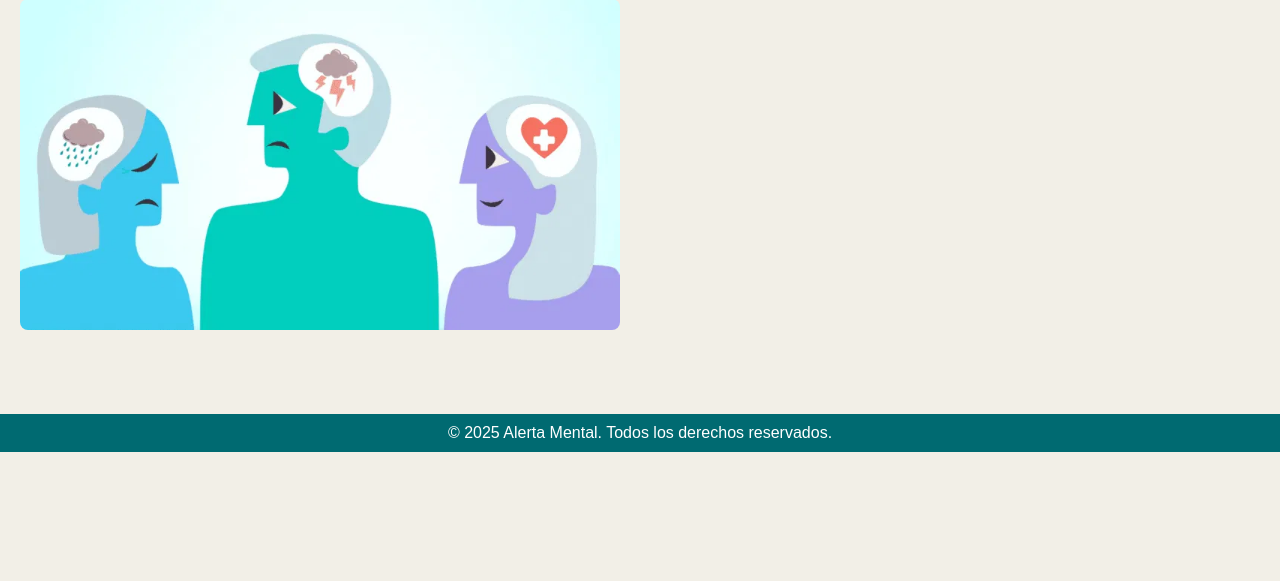
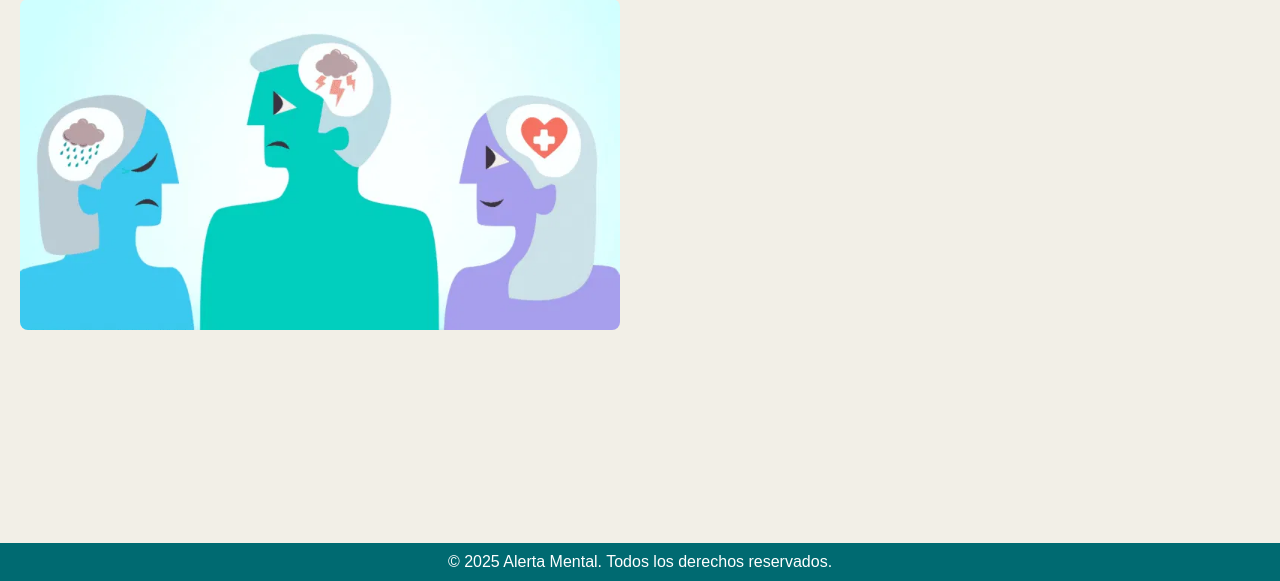
Before and after one commit to Arceo13/Alerta-Mental, a PHP site: page /about.html in a window 1280 px wide. Shown: the part 219-800 px from the top of the page. Run offline with PHP 8.4, Linux system fonts and the light colour scheme.

Commit message:
Update style.css

```diff
--- a/css/style.css
+++ b/css/style.css
@@ -166,5 +166,5 @@ footer {
   padding: 10px;
   background-color: var(--color-accent);
   color: #fff;
-  margin-top: 40px;
+  margin-top: auto;
 }
```
